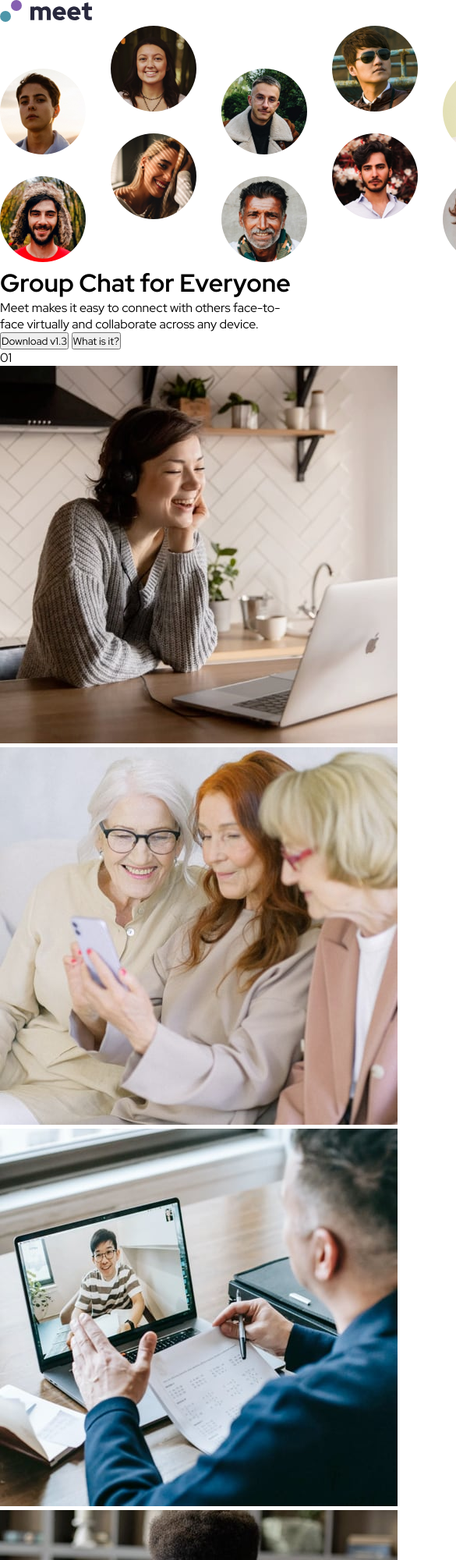
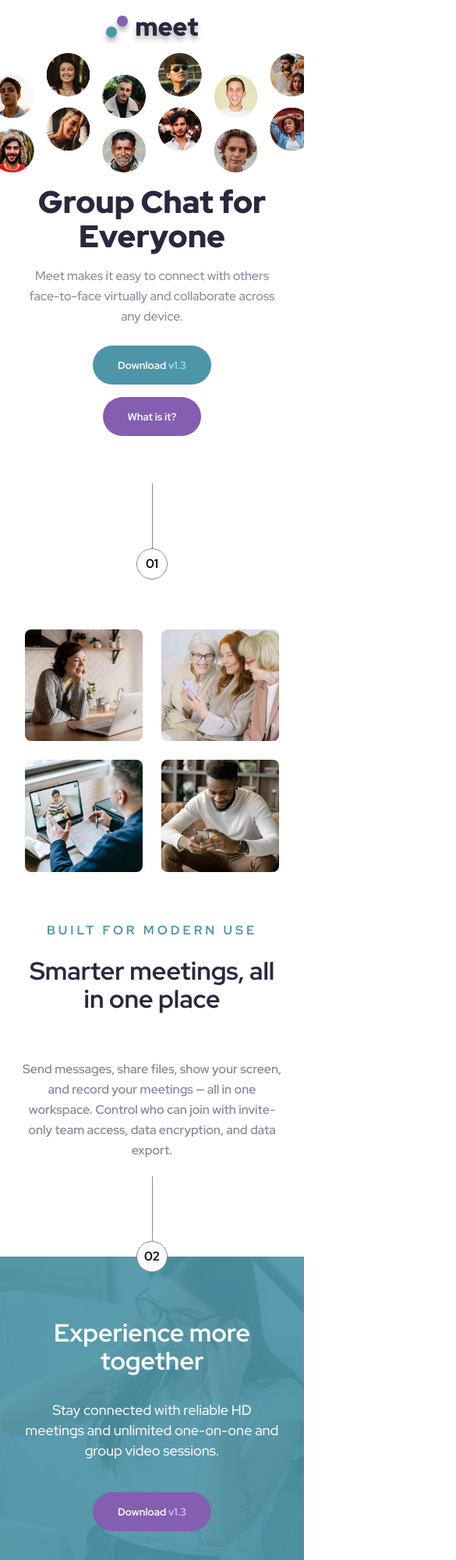
Before and after one commit to BarrosLucasJavier/meet-landing-page, a plain HTML site: page index.html in a window 390 px wide. Shown: the top 2000 px of the page at 78% size, 585 px wide, since content can reach past the window. Drawn offline with Linux system fonts and the light colour scheme.

Commit message:
mobile version done

```diff
--- a/index.html
+++ b/index.html
@@ -11,18 +11,18 @@
 <body>
   <main>
     <header>
-      <img src="./assets/logo.svg" alt="Logo Meet">
+      <img class="logo" src="./assets/logo.svg" alt="Logo Meet">
       <div class="introContainer">
         <img src="./assets/tablet/image-hero.png" alt="Group of people">
         <div class="introTitles">
           <h1>Group Chat for Everyone</h1>
           <p>Meet makes it easy to connect with others face-to-face virtually and collaborate across any device.</p>
-          <button>Download v1.3</button>
-          <button>What is it?</button>
+          <button class="button greenButton">Download <span>v1.3</span></button>
+          <button class="button whatButton">What is it?</button>
         </div>
       </div>
     </header>
-    <div>
+    <div class="numberContainer">
       <p>01</p>
     </div>
     <section class="imagesContainer">
@@ -37,15 +37,15 @@
       <p>Send messages, share files, show your screen, and record your meetings — all in one
   workspace. Control who can join with invite-only team access, data encryption, and data export.</p>
     </section>
-    <div>
-      <p>02</p>
-    </div>
+
     <footer>
-      <img src="./assets/mobile/image-footer.jpg" alt="woman in videocall">
+      <div class="numberContainer numberTwo">
+        <p>02</p>
+      </div>
       <div class="footerInfoContainer">
         <h2>Experience more together</h2>
         <p>Stay connected with reliable HD meetings and unlimited one-on-one and group video sessions.</p>
-        <button>Download v1.3</button>
+        <button class="button">Download <span>v1.3</span></button>
       </div>
     </footer>
   </main>
--- a/style.css
+++ b/style.css
@@ -19,3 +19,182 @@
     box-sizing: border-box;
     font-family: var(--fontFamily);
 }
+
+
+/* LOGO */
+
+.logo{
+    margin: 20px 0;
+    filter: drop-shadow(0 5px 3px rgba(0, 0, 0, 0.3));
+}
+/* HEADER */
+header{
+    display: flex;
+    flex-direction: column;
+    justify-content: center;
+    align-items: center;
+}
+.introContainer{
+    width: 100%;
+    overflow: hidden;
+}
+.introContainer>img{
+    display: block;
+    width: 414px;
+    max-width: none;
+    margin: auto;
+    position: relative;
+    left: 50%;
+    transform: translateX(-50%);
+}
+.introTitles{
+    padding: 1rem;
+    display: flex;
+    flex-direction: column;
+}
+.introTitles h1{
+    font-size: 40px;
+    line-height: 44px;
+    text-align: center;
+    font-weight: 900;
+    color: var(--black);
+}
+.introTitles>p{
+    font-size: 16px;
+    line-height: 26px;
+    text-align: center;
+    padding: 1rem;
+    font-weight: 500;
+    color: var(--grey);
+}
+.button.greenButton{
+    background-color: var(--skyBlue) ;
+}
+.button.greenButton span{
+    color: var(--lightSkyBlue);
+}
+.button.whatButton{
+    margin-bottom: 4rem;
+}
+
+/* Number */
+.numberContainer{
+    border: 1px solid var(--grey);
+    border-radius: 50%;
+    width: 40px;
+    height: 40px;
+    margin: 4rem auto;
+    display: flex;
+    justify-content: center;
+    align-items: center;
+    font-weight: bold;
+    position: relative;
+}
+.numberContainer::before{
+    content: "";
+    position: absolute;
+    height: 84px;
+    border-left: 1px solid var(--grey);
+    top: -84px;
+}
+/* IMAGES */
+.imagesContainer{
+    display: flex;
+    flex-wrap: wrap;
+    justify-content: center;
+    gap: 1.5rem;
+}
+.imagesContainer>img{
+    max-width: 151px;
+    border-radius: 8px;
+}
+
+/* BUILT */
+
+.builtContainer{
+    text-align: center;
+    margin: 4rem 0;
+}
+.builtContainer h3{
+    color: var(--skyBlue);
+    letter-spacing: 4px;
+    text-transform: uppercase;
+    font-size: 16px;
+    margin-bottom: 1.5rem;
+}
+.builtContainer h2{
+    font-size: 32px;
+    line-height: 36px;
+    padding: 0  2rem;
+    margin-bottom: 2rem;
+    color: var(--black);
+}
+.builtContainer p{
+    padding: 1.7rem;
+    line-height: 26px;
+    font-weight: 600;
+    color: var(--grey);
+    margin-bottom: 6rem;
+}
+/* FOOTER  */
+footer{
+    position: relative;
+    background-image: url("./assets/mobile/image-footer.jpg");
+    background-position: center;
+    background-size:cover;
+    background-repeat: no-repeat;
+}
+.numberContainer.numberTwo{
+    position: absolute;
+    top: -20px;
+    left: 50%;
+    transform: translate(-50%);
+    margin: 0;
+    z-index: 3;
+    background-color: var(--white);
+}
+footer::after{
+    content: "";
+    position: absolute;
+    top: 0;
+    left: 0;
+    right: 0;
+    bottom: 0;
+    z-index: 0;
+    opacity: 0.9;
+    background-color: #4D96A9;
+}
+.footerInfoContainer{
+    padding: 5rem 2rem;
+    position: relative;
+    z-index: 5;
+    color: var(--white);
+    display: flex;
+    flex-direction: column;
+    gap: 2rem;
+    text-align: center;
+}
+.footerInfoContainer h2{
+    font-size: 32px;
+    line-height: 36px;
+}
+.footerInfoContainer p{
+    font-weight: 500;
+    font-size: 18px;
+    line-height: 26px;
+}
+
+/*  */
+.button{
+    max-width: 193px;
+    margin:0.5rem auto;
+    padding: 1rem 2rem;
+    border-radius: 36px;
+    border: none;
+    background-color: var(--purple);
+    font-weight: bold;
+    color: var(--white);
+}
+.button>span{
+    color: var(--lightPurple);
+}
```
